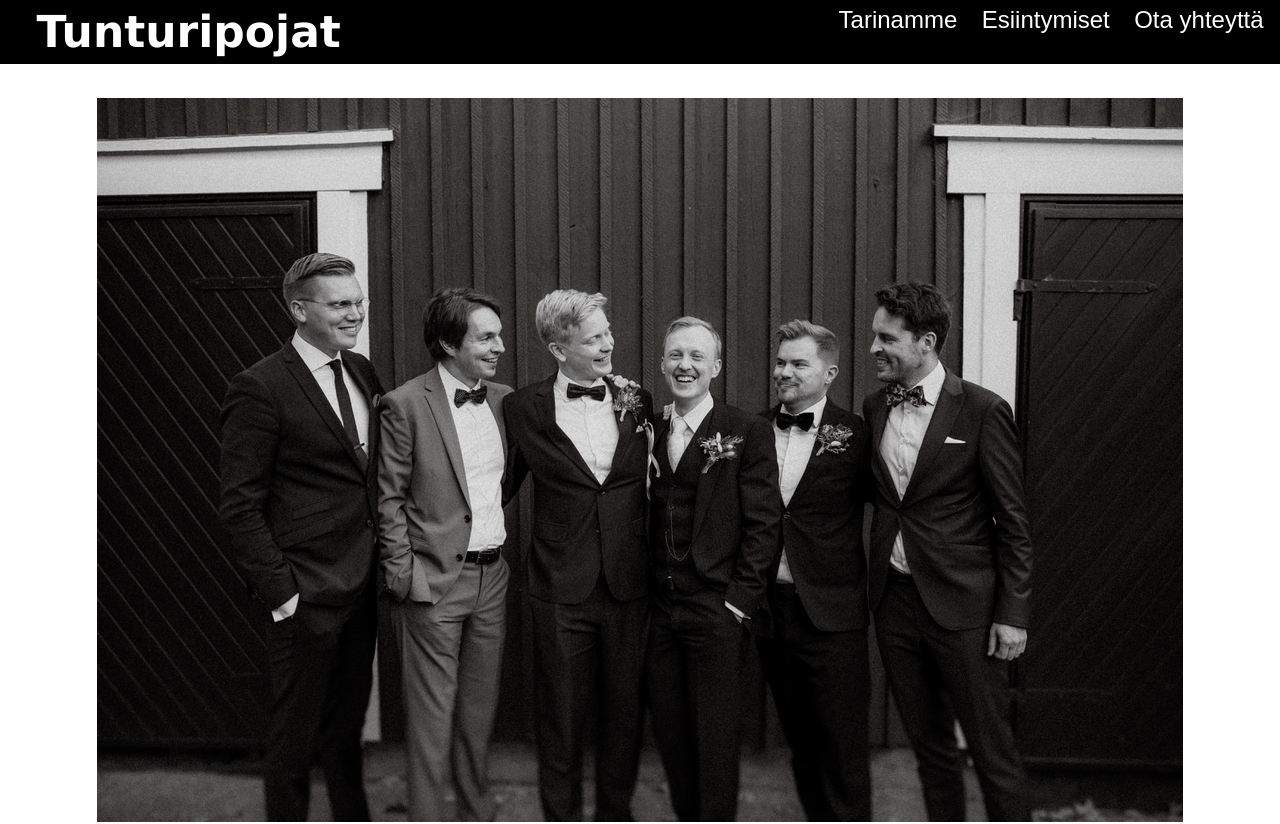
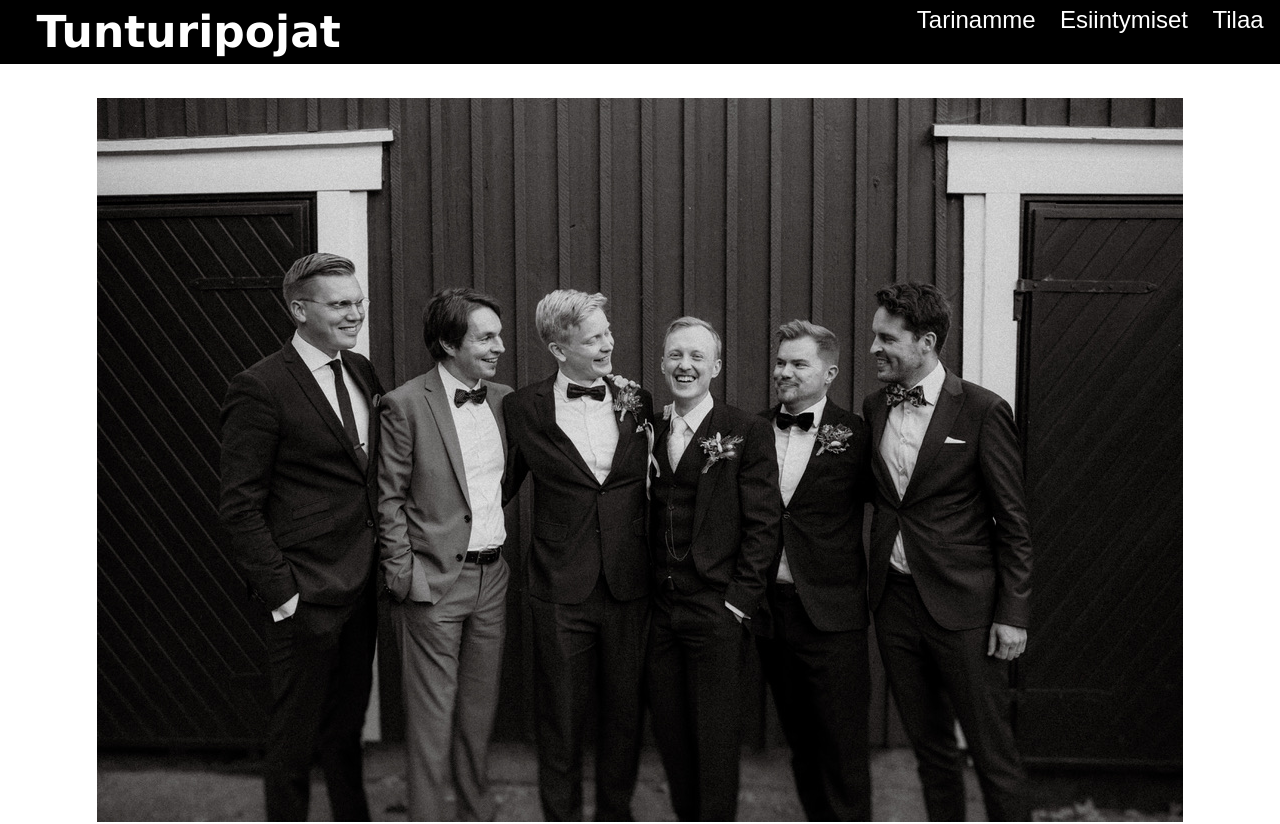
Before and after one commit to postiroskat/postiroskat.github.io, a plain HTML site: page index.html in a window 1280 px wide. Shown: the top 824 px of the page. Drawn offline with Linux system fonts and the light colour scheme.

Commit message:
Update index.html

```diff
--- a/index.html
+++ b/index.html
@@ -110,7 +110,7 @@
     <div class="nav-links">
         <a href="html/tarinamme.html">Tarinamme</a>
         <a href="html/esiintymiset.html">Esiintymiset</a>
-        <a href="#ota-yhteytta">Ota yhteyttä</a>
+        <a href="#ota-yhteytta">Tilaa</a>
     </div>
 </nav>
     <div class="content">
```
